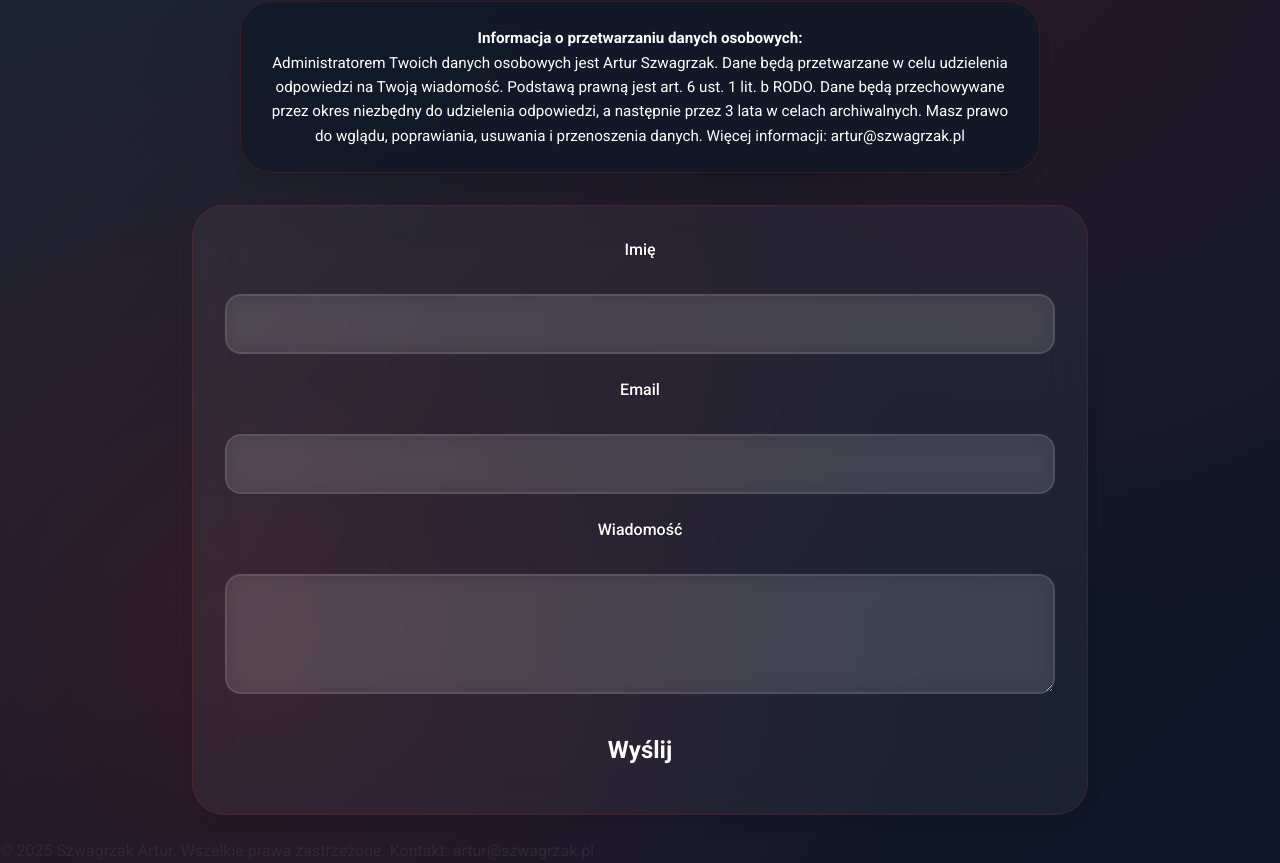
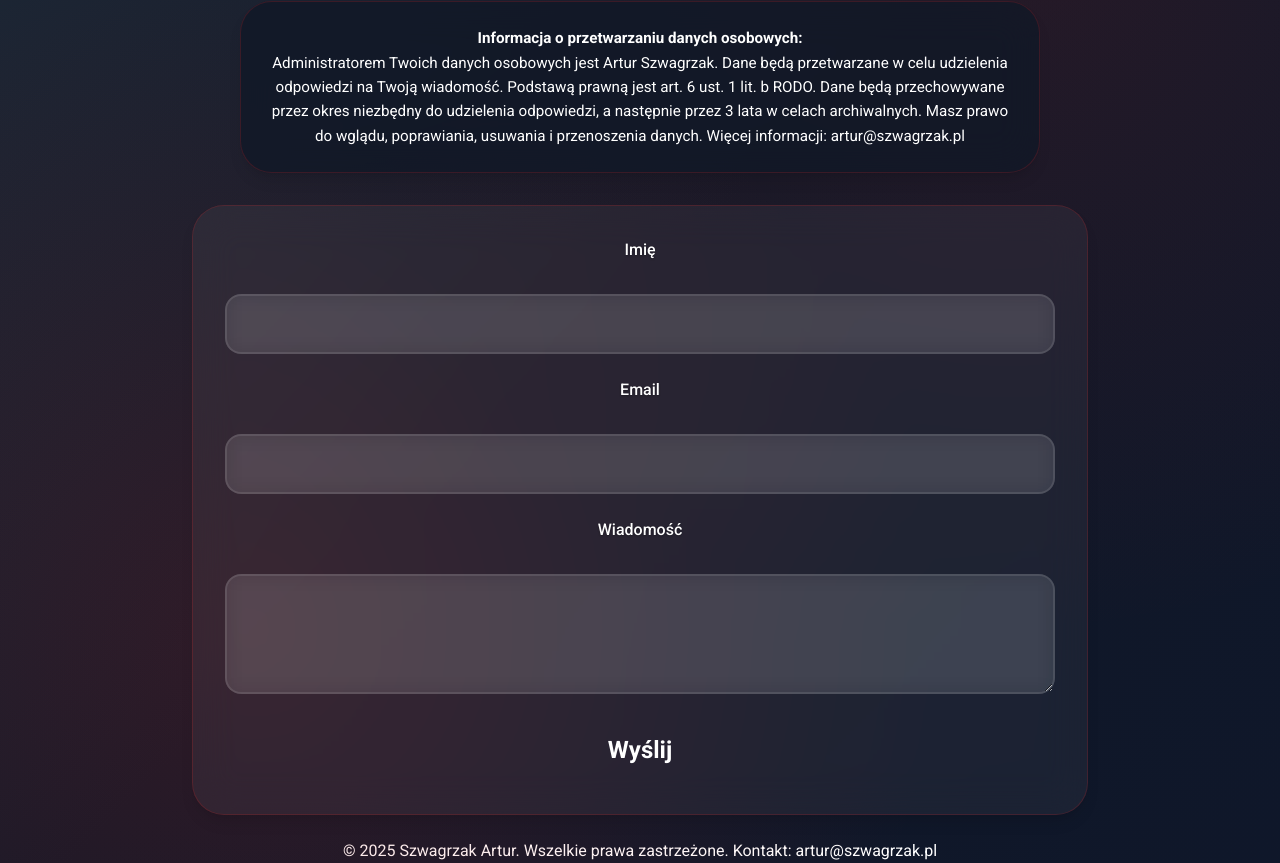
Before and after one commit to Arczi89/portfolio-react, a React (Create React App) app: page /contact in a window 1280 px wide. Shown: the part 273-1136 px from the top of the page. Built offline with nearby package versions, Linux system fonts and the light colour scheme; no server answers; a web font is replaced by a local one.

Commit message:
fix footer text color

```diff
--- a/src/app/components/Footer.tsx
+++ b/src/app/components/Footer.tsx
@@ -2,8 +2,8 @@ import React from 'react';
 
 export const Footer: React.FC = () => {
   return (
-    <footer className="footer">
-      <p>
+    <footer className="footer" style={{ color: 'white', textAlign: 'center' }}>
+      <p style={{ color: 'white', textAlign: 'center' }}>
         © 2025 Szwagrzak Artur. Wszelkie prawa zastrzeżone. Kontakt:
         artur@szwagrzak.pl
       </p>
--- a/src/app/styles/globals.scss
+++ b/src/app/styles/globals.scss
@@ -50,6 +50,12 @@ html {
     padding: 1rem;
     color: $color-text-white;
     -webkit-text-fill-color: $color-text-white;
+  }
+
+  .footer,
+  .footer p {
+    color: $color-text-white;
+    text-align: center;
   }
 }
 
```
